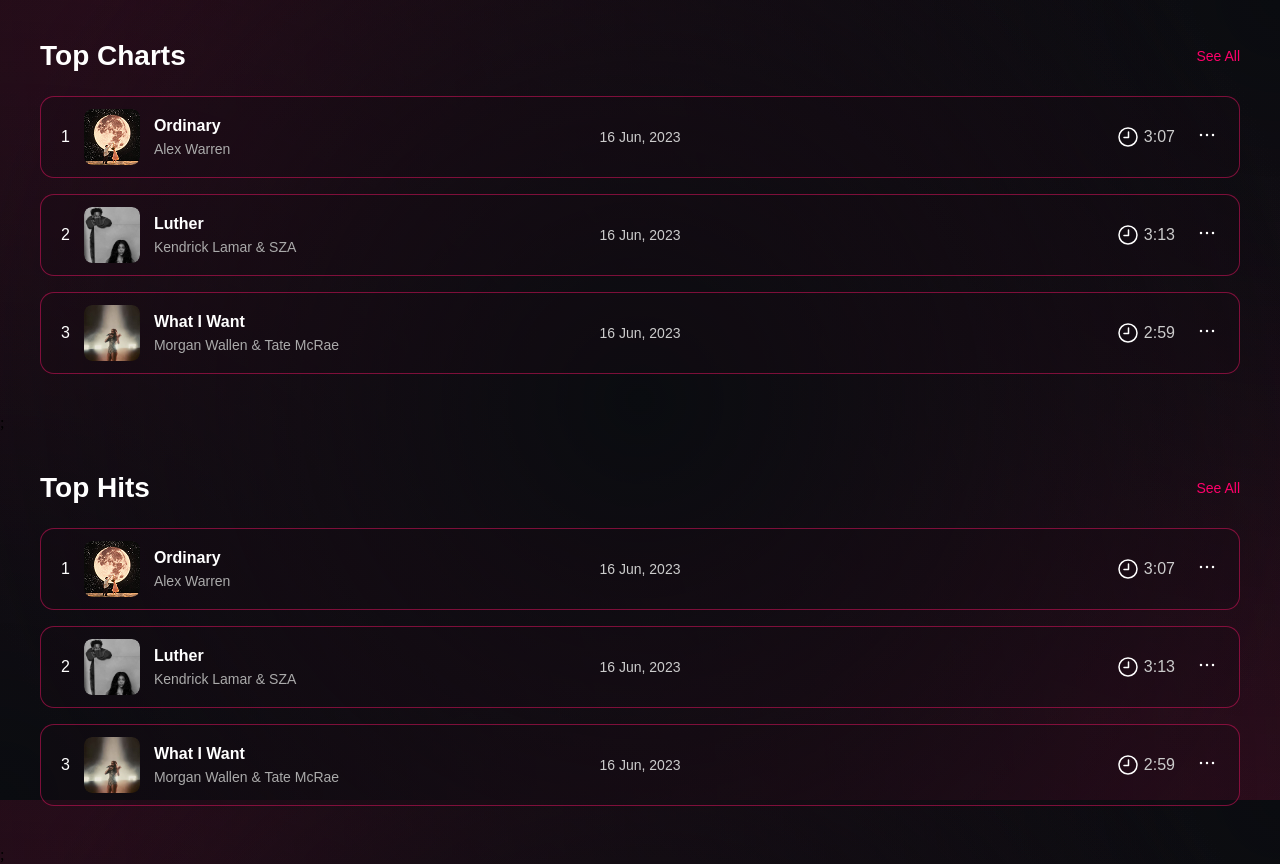
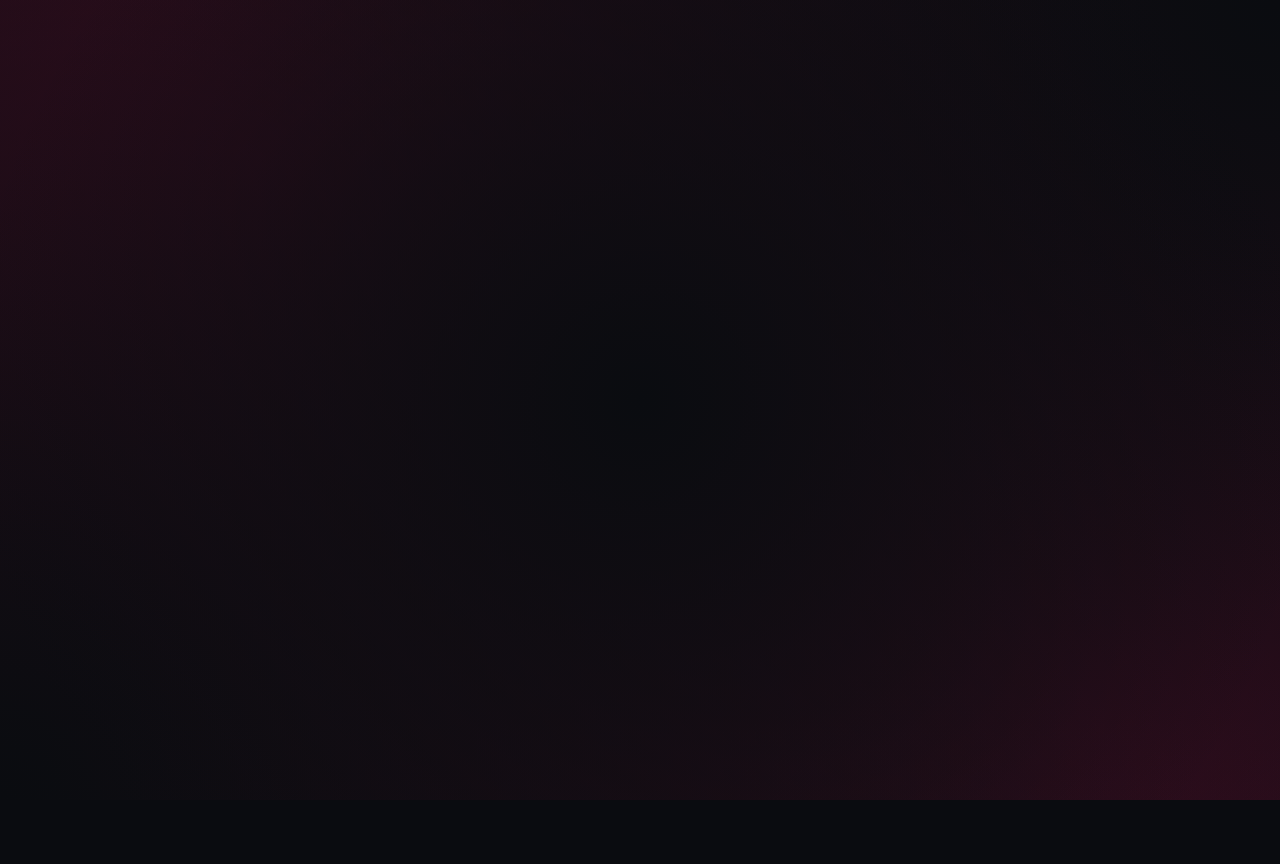
Before and after one commit to anrex019/jukebox-front, a Next.js app: page / in a window 1280 px wide. After the commit the page ends 800 px from the top, so only its background shows below. Built offline with nearby package versions, Linux system fonts and the light colour scheme.

Commit message:
update page.tsx

```diff
--- a/app/page.tsx
+++ b/app/page.tsx
@@ -11,8 +11,7 @@
 
 
     <main className={styles.wrapper}>
-      <TopCharts />
-      <TopHits />
+
 
 
     </main>
```
